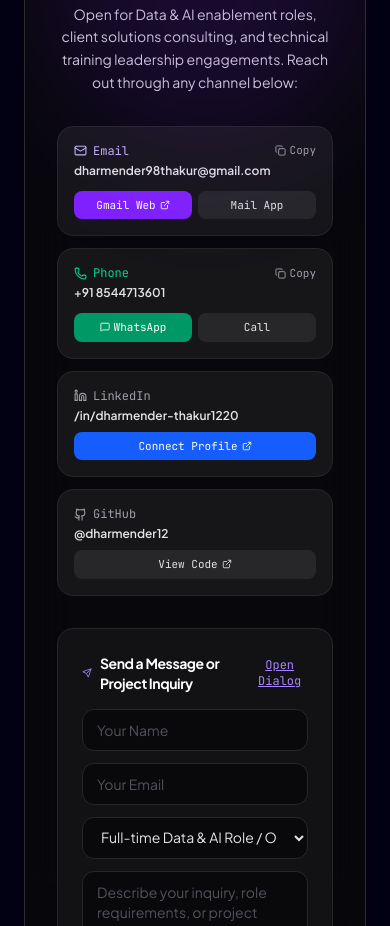
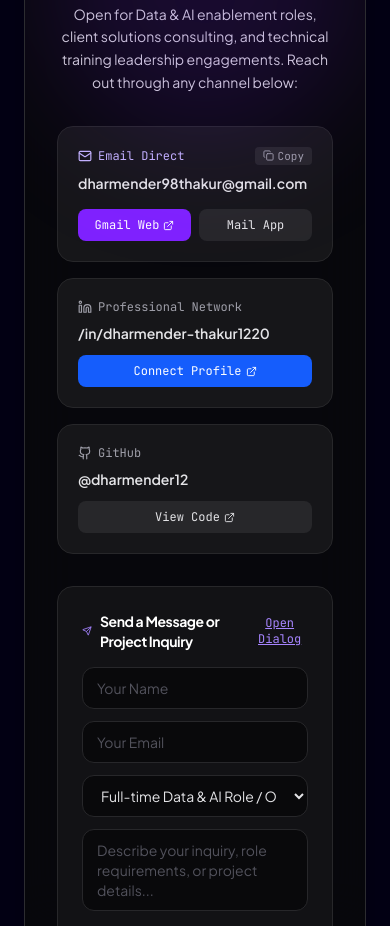
Before and after one commit to dharmender12/dharmender.github.io, a React (Vite) app: page / in a window 390 px wide. Shown: the part 9960-10886 px from the top of the page. Built offline with nearby package versions, Linux system fonts and the light colour scheme.

Commit message:
chore: remove phone contact for privacy and balance contact section

```diff
--- a/src/App.tsx
+++ b/src/App.tsx
@@ -10,7 +10,6 @@
   Github,
   Linkedin,
   Mail,
-  Phone,
   MapPin,
   Check,
   Copy,
@@ -36,7 +35,6 @@
   title: "Data & AI Professional",
   subtitle: "Client Solutions, Enablement & Business Development",
   email: "dharmender98thakur@gmail.com",
-  phone: "+91 8544713601",
   location: "Chandigarh, India",
   linkedin: "https://linkedin.com/in/dharmender-thakur1220",
   github: "https://github.com/dharmender12",
@@ -245,7 +243,6 @@
 export default function App() {
   const [isContactModalOpen, setIsContactModalOpen] = useState(false);
   const [copiedEmail, setCopiedEmail] = useState(false);
-  const [copiedPhone, setCopiedPhone] = useState(false);
 
   // In-Page Contact Form State
   const [formName, setFormName] = useState('');
@@ -258,12 +255,6 @@
     navigator.clipboard.writeText(PROFILE.email);
     setCopiedEmail(true);
     setTimeout(() => setCopiedEmail(false), 2000);
-  };
-
-  const copyPhone = () => {
-    navigator.clipboard.writeText(PROFILE.phone);
-    setCopiedPhone(true);
-    setTimeout(() => setCopiedPhone(false), 2000);
   };
 
   const handleInPageSend = (e: React.FormEvent) => {
@@ -283,10 +274,6 @@
     setTimeout(() => setFormStatus(null), 4500);
   };
 
-  const whatsappUrl = `https://wa.me/918544713601?text=${encodeURIComponent(
-    `Hi Dharmender, I visited your portfolio and would like to discuss Data & AI solutions / opportunities.`
-  )}`;
-
   return (
     <div className="relative min-h-screen bg-[#030014] text-zinc-100 font-sans selection:bg-violet-600 selection:text-white antialiased overflow-x-hidden">
       {/* 3D Space Background from sanidhyy/space-portfolio pattern */}
@@ -304,7 +291,6 @@
         isOpen={isContactModalOpen}
         onClose={() => setIsContactModalOpen(false)}
         email={PROFILE.email}
-        phone={PROFILE.phone}
         linkedin={PROFILE.linkedin}
         github={PROFILE.github}
       />
@@ -762,120 +748,83 @@
             </div>
 
             {/* Quick Action Interactive Cards */}
-            <div className="grid grid-cols-1 sm:grid-cols-2 lg:grid-cols-4 gap-3 max-w-4xl mx-auto">
+            <div className="grid grid-cols-1 md:grid-cols-3 gap-4 max-w-4xl mx-auto">
               {/* Email Direct */}
-              <div className="p-4 rounded-2xl bg-zinc-900/90 border border-zinc-800 space-y-2 flex flex-col justify-between">
+              <div className="p-5 rounded-2xl bg-zinc-900/90 border border-zinc-800 space-y-3 flex flex-col justify-between">
                 <div>
                   <div className="flex items-center justify-between text-xs text-zinc-400 font-mono">
                     <span className="flex items-center gap-1.5 text-violet-300">
-                      <Mail size={13} />
-                      Email
+                      <Mail size={14} />
+                      Email Direct
                     </span>
                     <button
                       onClick={copyEmail}
-                      className="text-[11px] hover:text-white flex items-center gap-1"
+                      className="text-[11px] text-zinc-400 hover:text-white flex items-center gap-1 px-2 py-0.5 rounded bg-zinc-800"
                     >
                       {copiedEmail ? <Check size={11} className="text-emerald-400" /> : <Copy size={11} />}
                       <span>{copiedEmail ? "Copied" : "Copy"}</span>
                     </button>
                   </div>
-                  <div className="text-xs font-semibold text-zinc-200 mt-1 truncate" title={PROFILE.email}>
+                  <div className="text-sm font-semibold text-zinc-200 mt-2 truncate" title={PROFILE.email}>
                     {PROFILE.email}
                   </div>
                 </div>
-                <div className="flex gap-1.5 pt-1">
+                <div className="flex gap-2 pt-1">
                   <a
                     href={`https://mail.google.com/mail/?view=cm&fs=1&to=${PROFILE.email}`}
                     target="_blank"
                     rel="noopener noreferrer"
-                    className="flex-1 py-1.5 rounded-lg bg-violet-600 hover:bg-violet-500 text-white text-[11px] font-mono text-center transition-colors flex items-center justify-center gap-1"
+                    className="flex-1 py-2 rounded-lg bg-violet-600 hover:bg-violet-500 text-white text-xs font-mono text-center transition-colors flex items-center justify-center gap-1"
                   >
                     <span>Gmail Web</span>
-                    <ExternalLink size={10} />
+                    <ExternalLink size={11} />
                   </a>
                   <a
                     href={`mailto:${PROFILE.email}`}
-                    className="flex-1 py-1.5 rounded-lg bg-zinc-800 hover:bg-zinc-700 text-zinc-200 text-[11px] font-mono text-center transition-colors"
+                    className="flex-1 py-2 rounded-lg bg-zinc-800 hover:bg-zinc-700 text-zinc-200 text-xs font-mono text-center transition-colors"
                   >
                     Mail App
                   </a>
                 </div>
               </div>
 
-              {/* Phone & WhatsApp */}
-              <div className="p-4 rounded-2xl bg-zinc-900/90 border border-zinc-800 space-y-2 flex flex-col justify-between">
-                <div>
-                  <div className="flex items-center justify-between text-xs text-zinc-400 font-mono">
-                    <span className="flex items-center gap-1.5 text-emerald-400">
-                      <Phone size={13} />
-                      Phone
-                    </span>
-                    <button
-                      onClick={copyPhone}
-                      className="text-[11px] hover:text-white flex items-center gap-1"
-                    >
-                      {copiedPhone ? <Check size={11} className="text-emerald-400" /> : <Copy size={11} />}
-                      <span>{copiedPhone ? "Copied" : "Copy"}</span>
-                    </button>
-                  </div>
-                  <div className="text-xs font-semibold text-zinc-200 mt-1">{PROFILE.phone}</div>
-                </div>
-                <div className="flex gap-1.5 pt-1">
-                  <a
-                    href={whatsappUrl}
-                    target="_blank"
-                    rel="noopener noreferrer"
-                    className="flex-1 py-1.5 rounded-lg bg-emerald-600 hover:bg-emerald-500 text-white text-[11px] font-mono text-center transition-colors flex items-center justify-center gap-1"
-                  >
-                    <MessageSquare size={10} />
-                    <span>WhatsApp</span>
-                  </a>
-                  <a
-                    href={`tel:${PROFILE.phone.replace(/\s+/g, '')}`}
-                    className="flex-1 py-1.5 rounded-lg bg-zinc-800 hover:bg-zinc-700 text-zinc-200 text-[11px] font-mono text-center transition-colors"
-                  >
-                    Call
-                  </a>
-                </div>
-              </div>
-
               {/* LinkedIn */}
-              <div className="p-4 rounded-2xl bg-zinc-900/90 border border-zinc-800 space-y-2 flex flex-col justify-between">
+              <div className="p-5 rounded-2xl bg-zinc-900/90 border border-zinc-800 space-y-3 flex flex-col justify-between">
                 <div>
                   <div className="text-xs text-zinc-400 font-mono flex items-center gap-1.5 text-blue-400">
-                    <Linkedin size={13} />
-                    LinkedIn
+                    <Linkedin size={14} />
+                    Professional Network
                   </div>
-                  <div className="text-xs font-semibold text-zinc-200 mt-1">/in/dharmender-thakur1220</div>
+                  <div className="text-sm font-semibold text-zinc-200 mt-2">/in/dharmender-thakur1220</div>
                 </div>
                 <a
                   href={PROFILE.linkedin}
                   target="_blank"
                   rel="noopener noreferrer"
-                  className="w-full py-1.5 rounded-lg bg-blue-600 hover:bg-blue-500 text-white text-[11px] font-mono text-center transition-colors flex items-center justify-center gap-1"
+                  className="w-full py-2 rounded-lg bg-blue-600 hover:bg-blue-500 text-white text-xs font-mono text-center transition-colors flex items-center justify-center gap-1"
                 >
                   <span>Connect Profile</span>
-                  <ExternalLink size={10} />
+                  <ExternalLink size={11} />
                 </a>
               </div>
 
               {/* GitHub */}
-              <div className="p-4 rounded-2xl bg-zinc-900/90 border border-zinc-800 space-y-2 flex flex-col justify-between">
+              <div className="p-5 rounded-2xl bg-zinc-900/90 border border-zinc-800 space-y-3 flex flex-col justify-between">
                 <div>
                   <div className="text-xs text-zinc-400 font-mono flex items-center gap-1.5">
-                    <Github size={13} />
+                    <Github size={14} />
                     GitHub
                   </div>
-                  <div className="text-xs font-semibold text-zinc-200 mt-1">@dharmender12</div>
+                  <div className="text-sm font-semibold text-zinc-200 mt-2">@dharmender12</div>
                 </div>
                 <a
                   href={PROFILE.github}
                   target="_blank"
                   rel="noopener noreferrer"
-                  className="w-full py-1.5 rounded-lg bg-zinc-800 hover:bg-zinc-700 text-zinc-200 text-[11px] font-mono text-center transition-colors flex items-center justify-center gap-1"
+                  className="w-full py-2 rounded-lg bg-zinc-800 hover:bg-zinc-700 text-zinc-200 text-xs font-mono text-center transition-colors flex items-center justify-center gap-1"
                 >
                   <span>View Code</span>
-                  <ExternalLink size={10} />
+                  <ExternalLink size={11} />
                 </a>
               </div>
             </div>
--- a/src/components/ContactModal.tsx
+++ b/src/components/ContactModal.tsx
@@ -3,10 +3,8 @@
 import {
   X,
   Mail,
-  Phone,
   Linkedin,
   Github,
-  MessageSquare,
   Copy,
   Check,
   ExternalLink,
@@ -18,7 +16,6 @@
   isOpen: boolean;
   onClose: () => void;
   email: string;
-  phone: string;
   linkedin: string;
   github: string;
 }
@@ -27,13 +24,10 @@
   isOpen,
   onClose,
   email,
-  phone,
   linkedin,
   github,
 }) => {
   const [copiedEmail, setCopiedEmail] = useState(false);
-  const [copiedPhone, setCopiedPhone] = useState(false);
-  const [copiedMessage, setCopiedMessage] = useState(false);
 
   // Form State
   const [name, setName] = useState('');
@@ -46,12 +40,6 @@
     navigator.clipboard.writeText(email);
     setCopiedEmail(true);
     setTimeout(() => setCopiedEmail(false), 2000);
-  };
-
-  const handleCopyPhone = () => {
-    navigator.clipboard.writeText(phone);
-    setCopiedPhone(true);
-    setTimeout(() => setCopiedPhone(false), 2000);
   };
 
   const handleSendGmail = (e: React.FormEvent) => {
@@ -67,7 +55,6 @@
 
     // Also copy message to clipboard so nothing is lost
     navigator.clipboard.writeText(`To: ${email}\nSubject: ${subject}\n\n${message}\n\nFrom: ${name} (${senderEmail})`);
-    setCopiedMessage(true);
     setStatus('Opened Gmail Web Composer & copied message draft to clipboard!');
     setTimeout(() => setStatus(null), 4000);
   };
@@ -80,10 +67,6 @@
     window.location.href = `mailto:${email}?subject=${formattedSubject}&body=${formattedBody}`;
   };
 
-  const whatsappUrl = `https://wa.me/918544713601?text=${encodeURIComponent(
-    `Hi Dharmender, I visited your portfolio and would like to discuss Data & AI solutions / opportunities.`
-  )}`;
-
   return (
     <AnimatePresence>
       {isOpen && (
@@ -94,7 +77,7 @@
             animate={{ opacity: 1 }}
             exit={{ opacity: 0 }}
             onClick={onClose}
-            className="fixed inset-0 bg-black/70 backdrop-blur-md"
+            className="fixed inset-0 bg-black/75 backdrop-blur-md"
           />
 
           {/* Modal Container */}
@@ -114,7 +97,7 @@
                 </div>
                 <h3 className="text-2xl font-bold tracking-tight text-white">Get in Touch</h3>
                 <p className="text-sm text-zinc-400">
-                  Choose how you'd like to connect, or send a pre-filled message directly.
+                  Send a message directly via Gmail, or connect on professional channels.
                 </p>
               </div>
 
@@ -165,63 +148,44 @@
                   </div>
                 </div>
 
-                {/* Phone & WhatsApp Card */}
+                {/* LinkedIn Card */}
                 <div className="p-4 rounded-2xl bg-zinc-900/80 border border-zinc-800 hover:border-zinc-700 transition-all flex flex-col justify-between space-y-3">
                   <div className="flex items-center justify-between">
-                    <span className="text-xs font-mono text-zinc-400 flex items-center gap-1.5">
-                      <Phone size={13} className="text-emerald-400" />
-                      Phone & WhatsApp
+                    <span className="text-xs font-mono text-zinc-400 flex items-center gap-1.5 text-blue-400">
+                      <Linkedin size={13} />
+                      LinkedIn Profile
                     </span>
-                    <button
-                      onClick={handleCopyPhone}
-                      className="px-2 py-1 rounded bg-zinc-800 hover:bg-zinc-700 text-[11px] font-mono text-zinc-300 flex items-center gap-1 transition-colors"
-                    >
-                      {copiedPhone ? <Check size={11} className="text-emerald-400" /> : <Copy size={11} />}
-                      <span>{copiedPhone ? "Copied" : "Copy"}</span>
-                    </button>
+                    <span className="text-[11px] font-mono text-zinc-500">Verified</span>
                   </div>
-                  <div className="text-sm font-semibold text-zinc-200 truncate">{phone}</div>
-                  <div className="flex gap-2 pt-1">
+                  <div className="text-sm font-semibold text-zinc-200 truncate">/in/dharmender-thakur1220</div>
+                  <div className="pt-1">
                     <a
-                      href={whatsappUrl}
+                      href={linkedin}
                       target="_blank"
                       rel="noopener noreferrer"
-                      className="flex-1 py-1.5 rounded-lg bg-emerald-600 hover:bg-emerald-500 text-white text-xs font-medium text-center transition-colors flex items-center justify-center gap-1"
+                      className="w-full py-1.5 rounded-lg bg-blue-600 hover:bg-blue-500 text-white text-xs font-medium text-center transition-colors flex items-center justify-center gap-1"
                     >
-                      <MessageSquare size={11} />
-                      <span>WhatsApp</span>
-                    </a>
-                    <a
-                      href={`tel:${phone.replace(/\s+/g, '')}`}
-                      className="flex-1 py-1.5 rounded-lg bg-zinc-800 hover:bg-zinc-700 text-zinc-200 text-xs font-medium text-center transition-colors"
-                    >
-                      Call Direct
+                      <span>Connect on LinkedIn</span>
+                      <ExternalLink size={11} />
                     </a>
                   </div>
                 </div>
               </div>
 
-              {/* Socials Banner */}
-              <div className="flex flex-wrap gap-2 pt-1">
-                <a
-                  href={linkedin}
-                  target="_blank"
-                  rel="noopener noreferrer"
-                  className="px-3.5 py-2 rounded-xl bg-zinc-900 border border-zinc-800 hover:border-blue-500/50 hover:text-blue-400 text-zinc-300 text-xs font-mono flex items-center gap-2 transition-all"
-                >
-                  <Linkedin size={13} />
-                  <span>LinkedIn / in/dharmender-thakur1220</span>
-                  <ExternalLink size={11} className="opacity-60" />
-                </a>
+              {/* GitHub Link */}
+              <div className="flex items-center justify-between p-3.5 rounded-xl bg-zinc-900/60 border border-zinc-800">
+                <div className="flex items-center gap-2.5 text-xs font-mono text-zinc-300">
+                  <Github size={15} />
+                  <span>GitHub Profile: <strong>@dharmender12</strong></span>
+                </div>
                 <a
                   href={github}
                   target="_blank"
                   rel="noopener noreferrer"
-                  className="px-3.5 py-2 rounded-xl bg-zinc-900 border border-zinc-800 hover:border-zinc-600 text-zinc-300 text-xs font-mono flex items-center gap-2 transition-all"
+                  className="text-xs font-mono text-violet-400 hover:text-violet-300 flex items-center gap-1"
                 >
-                  <Github size={13} />
-                  <span>GitHub / @dharmender12</span>
-                  <ExternalLink size={11} className="opacity-60" />
+                  <span>Explore Repos</span>
+                  <ExternalLink size={11} />
                 </a>
               </div>
 
@@ -285,7 +249,7 @@
                   <div className="flex flex-wrap items-center gap-3 pt-1">
                     <button
                       type="submit"
-                      className="px-5 py-2.5 rounded-xl bg-violet-600 hover:bg-violet-500 text-white font-medium text-xs font-mono flex items-center gap-2 transition-all shadow-lg shadow-violet-600/20 active:scale-95"
+                      className="px-5 py-2.5 rounded-xl bg-violet-600 hover:bg-violet-500 text-white font-medium text-xs font-mono flex items-center gap-2 transition-all shadow-lg shadow-violet-600/20 active:scale-95 cursor-pointer"
                     >
                       <Send size={13} />
                       <span>Compose in Gmail (1-Click)</span>
```
